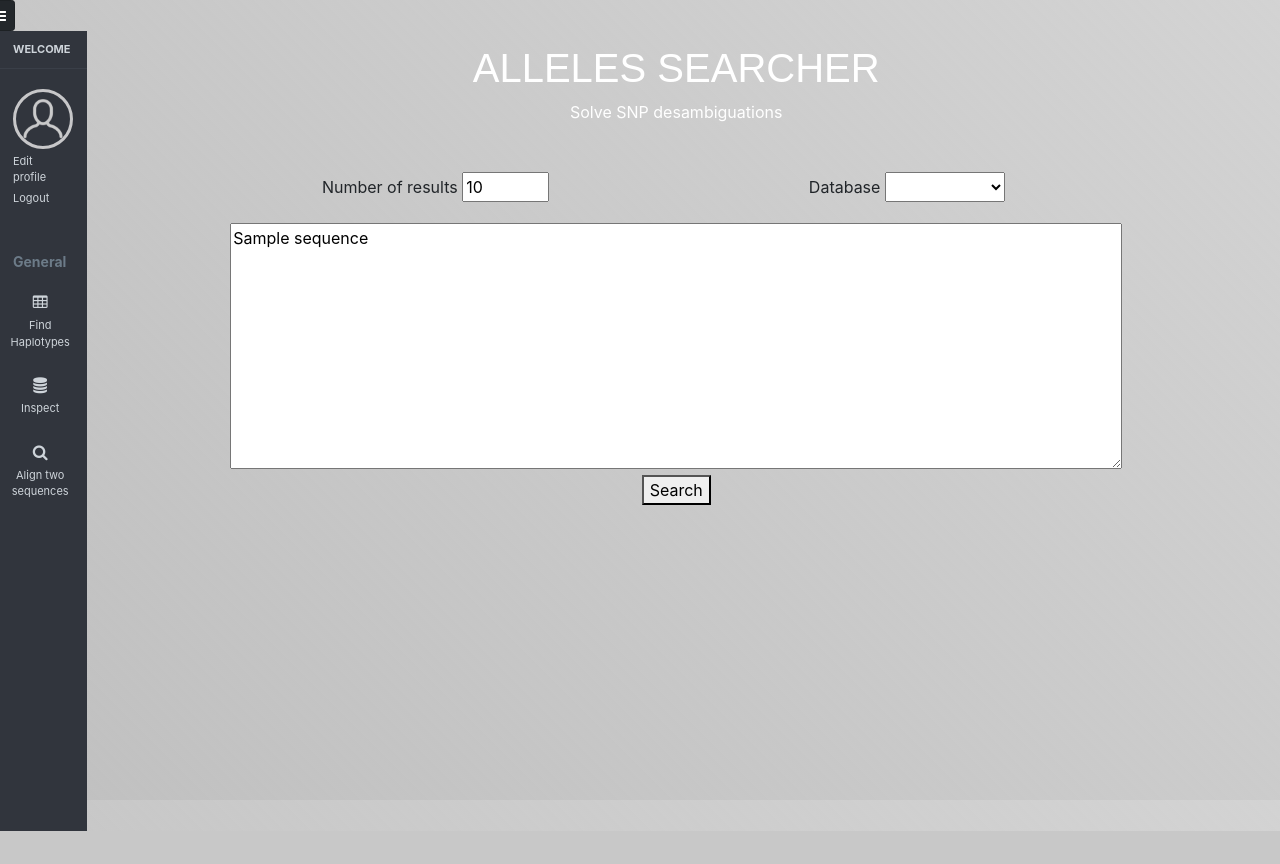
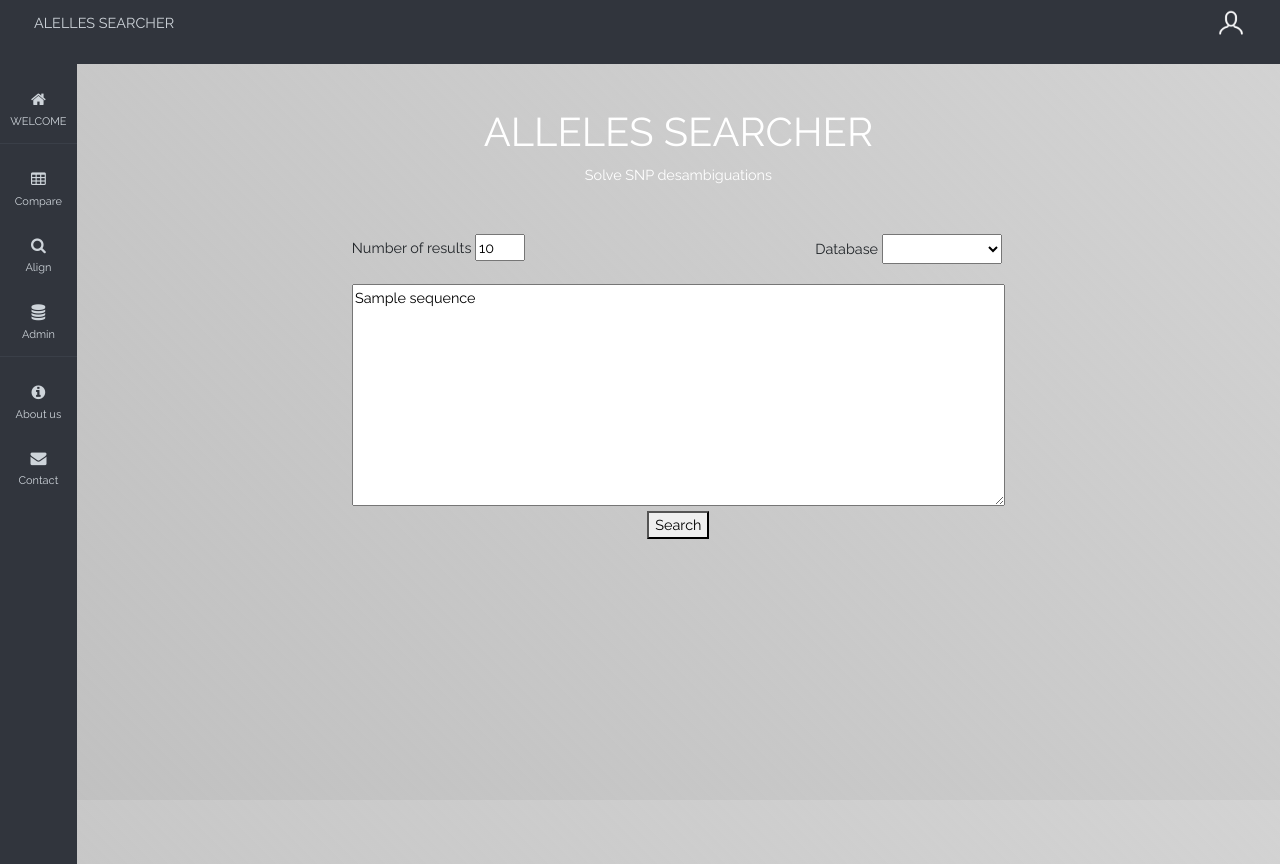
Before and after one commit to PaulaV22/Tesis, a Flask app: template templates/compare.html in a window 1280 px wide. Before the commit the page ends 831 px from the top, so only its background shows below. Run offline with Flask 2, Linux system fonts and the light colour scheme; the template is opened without the code that fills it: most values are stand-ins (such as "Sample title", 1, 10 or a date in 2020); lists and menus that the app fills with data are empty; parts of the project's set-up code (start-up, migrations or seed data) failed here and were passed over; some libraries are stand-ins or nearby versions.

Commit message:
align compare and database finished

```diff
--- a/static/css/style.css
+++ b/static/css/style.css
@@ -4,7 +4,7 @@ html,body{ margin:0 !important; padding:0 !important; height:100%!important; wid
 body {
   font-size: 0.9rem;
   background: linear-gradient(45deg, #c0c0c0 0%, #91919166 100%) fixed;
-  overflow-y: scroll;
+  overflow-y: hidden;
 }
 
 a {
@@ -351,9 +351,8 @@ h1, h2, h3, h4, h5,
 
 .top-bar {
   padding: .5rem 1.5rem;
-
   background: #31353D;
-  max-height: 65px;
+  height: 8vh;
   }
 .top-bar a {
     color: #ced4da !important; }
@@ -595,7 +594,7 @@ select{
 /*----------------page-wrapper----------------*/
 
 .page-wrapper {
-  height: 100vh;
+    height: -webkit-fill-available;
 }
 
 .page-wrapper .theme {
@@ -615,6 +614,7 @@ select{
 .page-wrapper.toggled .sidebar-wrapper {
   left: 0px;
   font-size:11px;
+  padding: 0;
 }
 
 @media screen and (min-width: 768px) {
@@ -989,12 +989,13 @@ select{
 }
 
 .row {
-    display: -webkit-box;
-    display: -ms-flexbox;
+    min-height: 92vh;
+    overflow-y: scroll;
+    overflow-x: hidden;
     display: flex;
     -ms-flex-wrap: wrap;
     flex-wrap: wrap;
-    width:100%;
+    margin:0;
 }
 
 /* Clear floats after the columns */
@@ -1010,11 +1011,11 @@ select{
 }
 
 .column.left{
-    width:8%;
+    width:6%;
 }
 
 .column.right{
-    width:92%;
+    width:100%;
     padding-top: 20px;
 }
 
--- a/templates/compare.html
+++ b/templates/compare.html
@@ -4,64 +4,111 @@
 <head>
     <title>Alleles Searcher</title>
     <meta charset="utf-8">
-    <script src="http://ajax.googleapis.com/ajax/libs/jquery/1.7.1/jquery.min.js" type="text/javascript"></script>
+
+    <link href="https://fonts.googleapis.com/css?family=Raleway:300,400,700&display=swap" rel="stylesheet">
     <link rel="stylesheet" href="{{ url_for('static', filename='css/style.css') }}">
+    <link rel="stylesheet" href="{{ url_for('static', filename='fonts/icomoon/style.css') }}">
+    <link rel="stylesheet" href="{{ url_for('static', filename='css/jquery.fancybox.min.css') }}">
+    <link rel="stylesheet" href="{{ url_for('static', filename='css/owl.carousel.min.css') }}">
+    <link rel="stylesheet" href="{{ url_for('static', filename='css/owl.theme.default.min.css') }}">
+    <link rel="stylesheet" href="{{ url_for('static', filename='fonts/flaticon/font/flaticon.css') }}">
+    <link rel="stylesheet"
+          href="{{ url_for('static', filename='fontawesome-free-5.12.0-web/css/fontawesome.min.css') }}">
+    <link rel="stylesheet" href="{{ url_for('static', filename='font-awesome-4.7.0/css/font-awesome.min.css') }}">
+    <link rel="stylesheet" href="{{ url_for('static', filename='font-awesome-4.7.0/css/font-awesome.min.css') }}">
+    <script src="https://ajax.googleapis.com/ajax/libs/jquery/3.4.1/jquery.min.js"></script>
+    <script src="https://cdnjs.cloudflare.com/ajax/libs/popper.js/1.16.0/umd/popper.min.js"></script>
+    <script src="https://maxcdn.bootstrapcdn.com/bootstrap/4.4.1/js/bootstrap.min.js"></script>
+    <link rel="stylesheet" href="https://maxcdn.bootstrapcdn.com/bootstrap/4.4.1/css/bootstrap.min.css">
     <link rel="stylesheet" href="{{ url_for('static', filename='css/bootstrap.min.css') }}">
-    <link rel="stylesheet" href="{{ url_for('static', filename='font-awesome-4.7.0/css/font-awesome.min.css') }}">
+    <link rel="stylesheet" href="{{ url_for('static', filename='css/aos.css') }}">
+    <!-- MAIN CSS -->
+    <link rel="stylesheet" href="{{ url_for('static', filename='css/style.css') }}">
     <script type="text/javascript" src="/static/js/functions.js"></script>
 </head>
 
+
 <body>
+<div class="top-bar">
+    <div class="flex-row">
+        <div class="bar-left">
+<!--            <a id="menu" class="margin-left" onclick="openSideBar()">
+                <i class="fa fa-bars"></i>
+             </a>-->
+            <a class="margin-left" href="">ALELLES SEARCHER</a>
+        </div>
 
-<div class="row">
+       <div class="user-icon">
+            <img class="user-icon-img" onclick="showUserMenu()"
+                 src="{{ url_for('static', filename='images/FAVPNG_avatar-icon-human-icon-person-icon_u2sqMuvB.png') }}"
+               alt="User picture">
+       </div>
+    </div>
+</div>
+
+<div  id="user-menu" class="user-menu" hidden="true">
+    <p>Signed in as <b>{{ username }}</b></p>
+    <a class="user-status" href="/edit/{{ userid }}">Edit profile</a>
+    <a class="user-status" href="/logout/{{ userid }}">Logout</a>
+</div>
+
 <!-- Sidebar -->
-    <div class="column left page-wrapper chiller-theme toggled">
-        <a id="close-sidebar" class="btn btn-sm btn-dark" onclick="openSideBar()">
+
+<div id="left-panel" class="column left page-wrapper chiller-theme toggled">
+        <a id="close-sidebar" class="btn btn-sm btn-dark toggle" onclick="openSideBar()">
             <i class="fa fa-bars"></i>
         </a>
         <nav id="sidebar" class="sidebar-wrapper">
             <div class="sidebar-content">
-                <div class="sidebar-brand">
-                    <a href="">welcome</a>
-                </div>
-                <div class="sidebar-header">
-                    <div class="user-pic">
-                        <img class="img-responsive img-rounded"
-                             src="{{ url_for('static', filename='images/FAVPNG_avatar-icon-human-icon-person-icon_u2sqMuvB.png') }}"
-                             alt="User picture">
-                    </div>
-                    <div class="user-info">
-                      <span class="user-name" id="usernameSpan">
-                        <strong></strong>
-                      </span>
-                        <a class="user-status" href="/edit/{{ userid }}">Edit profile</a>
-                        <a class="user-status" href="/logout/{{ userid }}">Logout</a>
-                    </div>
-                </div>
                 <div class="sidebar-menu">
                    <ul>
-                        <li class="header-menu">
-                            <span>General</span>
+                        <li class="sidebar-dropdown">
+                            <a class="menu" href="/compare/{{ userid }}">
+                                <i class="fa fa-home"></i>
+                                <span>WELCOME</span>
+                            </a>
                         </li>
+                   </ul>
+                </div>
+
+                <div class="sidebar-menu bordered">
+                    <ul>
                         <li class="sidebar-dropdown">
-                            <a href="">
+                            <a href="/compare/{{ userid }}">
                                 <i class="fa fa-table"></i>
-                                <span>Find Haplotypes</span>
+                                <span>Compare</span>
                             </a>
                         </li>
                         <li>
+                            <a href="/align/{{ userid }}"> <i
+                                    class="fa fa-search"></i><span>Align</span></a>
+                        </li>
+                        <li>
                             <a href="/inspect/{{ userid }}"> <i
-                                    class="fa fa-database"></i><span>Inspect</span></a>
+                                    class="fa fa-database"></i><span>Admin</span></a>
+                        </li>
+                    </ul>
+                </div>
+
+                 <div class="sidebar-menu bordered">
+                    <ul>
+
+                        <li>
+                            <a href="/inspect/{{ userid }}"> <i
+                                    class="fa fa-info-circle"></i><span>About us</span></a>
                         </li>
                         <li>
                             <a href="/align/{{ userid }}"> <i
-                                    class="fa fa-search"></i><span>Align two sequences</span></a>
+                                    class="fa fa-envelope"></i><span>Contact</span></a>
                         </li>
                     </ul>
                 </div>
             </div>
         </nav>
     </div>
+
+<div class="row">
+
 
     <!-- Page content -->
     <div class="column right">
--- a/users.json
+++ b/users.json
@@ -1 +1 @@
-["{\"email\": \"paulavillanueva.22@gmail.com\", \"name\": \"Paula Villanueva\", \"password\": \"654321\", \"dbs\": [], \"logged\": true}"]
+["{\"email\": \"paulavillanueva.22@gmail.com\", \"name\": \"Paula Villanueva\", \"password\": \"654321\", \"dbs\": [], \"logged\": false}"]
```
Also changed, not shown: templates/align.html (+76 -34 lines), templates/inspect.html (+3 -4 lines). Lines whose indentation alone changed are shown as unchanged.
